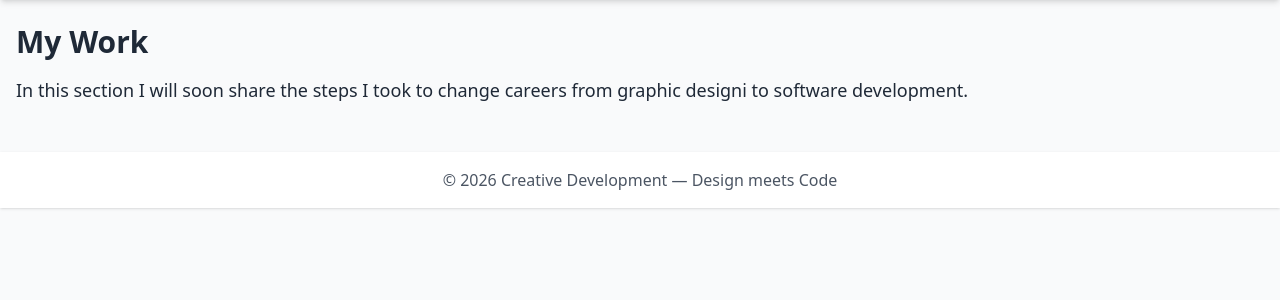
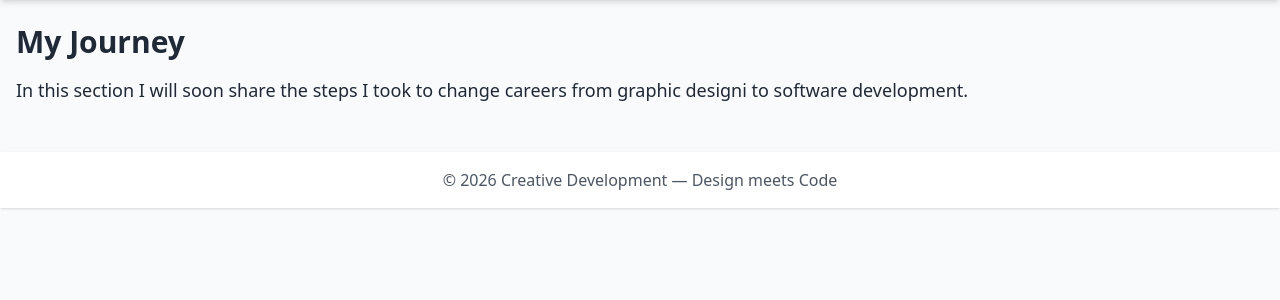
Before and after one commit to vtoch23/creative-dev, a Flask app: page /my-work in a window 1280 px wide. Shown: the part 60-360 px from the top of the page. Run offline with Flask 3, Linux system fonts and the light colour scheme; some libraries are stand-ins or nearby versions.

Commit message:
updated title for my journey

```diff
--- a/app/templates/myjourney.html
+++ b/app/templates/myjourney.html
@@ -2,7 +2,7 @@
 
 {% block content %}
 
-<h2 class="text-3xl font-bold mb-4">My Work</h2>
+<h2 class="text-3xl font-bold mb-4">My Journey</h2>
 
 <p class="text-lg">
 In this section I will soon share the steps I took to change careers from graphic designi to software development.
```
